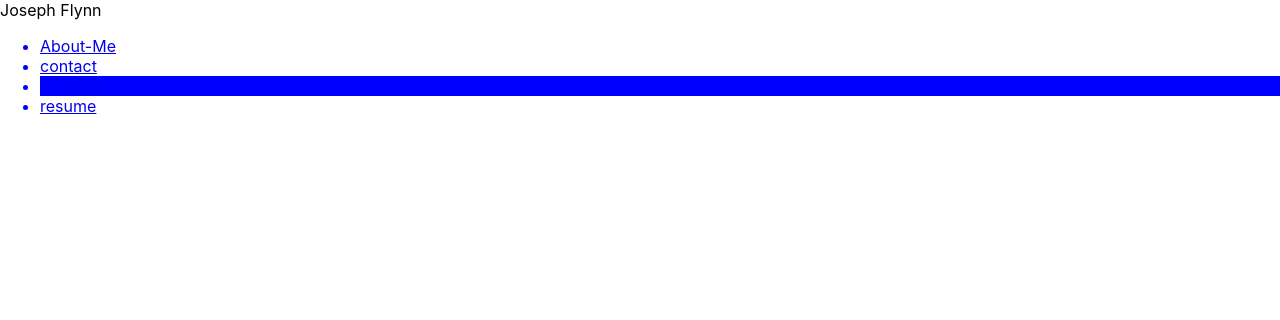
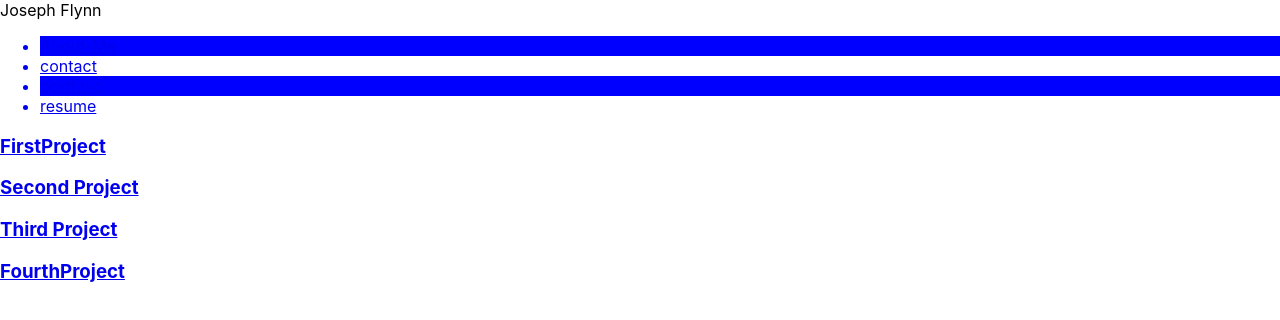
Before and after one commit to Alphastranger/React-Portfolio, a React (Create React App) app in the folder my-react-app/: page /portfolio in a window 1280 px wide. Shown: the top 320 px of the page. Built offline with nearby package versions, Linux system fonts and the light colour scheme.

Commit message:
Got the projects to start showing up and have the default landing page being the about me page.

```diff
--- a/my-react-app/src/App.css
+++ b/my-react-app/src/App.css
@@ -27,9 +27,18 @@
 .App-link {
   color: #61dafb;
 }
+
+
 .active {
   background-color: blue;
 }
+.projects {
+  background-color: grey;
+  background-image: url('../public/logo192.png');
+}
+
+
+
 
 @keyframes App-logo-spin {
   from {
--- a/my-react-app/src/App.js
+++ b/my-react-app/src/App.js
@@ -15,7 +15,7 @@ function App() {
     <div>
       <Header />
       <Routes>
-
+        <Route path ='/' component={AboutMe}></Route>
         <Route path='/About-Me' component={AboutMe}></Route>
 
         <Route path='/contact' component={Contact}></Route>
--- a/my-react-app/src/components/Main-Page.js
+++ b/my-react-app/src/components/Main-Page.js
@@ -25,6 +25,10 @@ const Main = () =>{
         return (
            <div> <Resume/></div>
         )
+     } else {
+        return (<div>
+            <AboutMe/>
+        </div>)
      }
 }
 
--- a/my-react-app/src/components/Nav.js
+++ b/my-react-app/src/components/Nav.js
@@ -12,6 +12,7 @@ const Nav = () => {
      if (window.location.href.indexOf(headingHighlights[i])>-1) {
         activePage[i]=('active')
      } else {
+        activePage[0]=('active')
      }
 }
     return (
--- a/my-react-app/src/components/Project.js
+++ b/my-react-app/src/components/Project.js
@@ -4,12 +4,24 @@ const Project = (props)=>{
     return (
         <div>
         <a href='Placeholder' className="projects">
-        </a>
+            <div>
+                <h3>FirstProject</h3>
+            </div>
+            </a>
         <a href='Placeholder' className="projects">
-        </a>
+            <div>
+                <h3>Second Project</h3>
+                </div>
+                </a>
         <a href='Placeholder' className="projects">
-        </a>
+            <div>
+                <h3>Third Project</h3>
+            </div>
+            </a>
         <a href='Placeholder' className="projects">
+        <div>
+            <h3>FourthProject</h3>
+        </div>
         </a>
         </div>
     )
```
